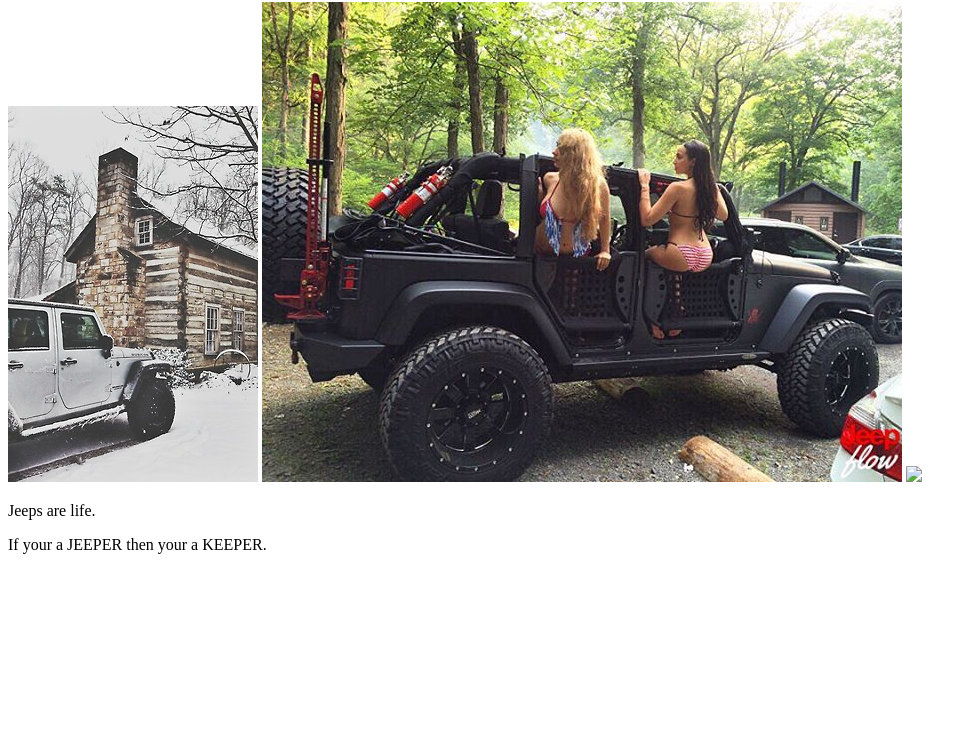
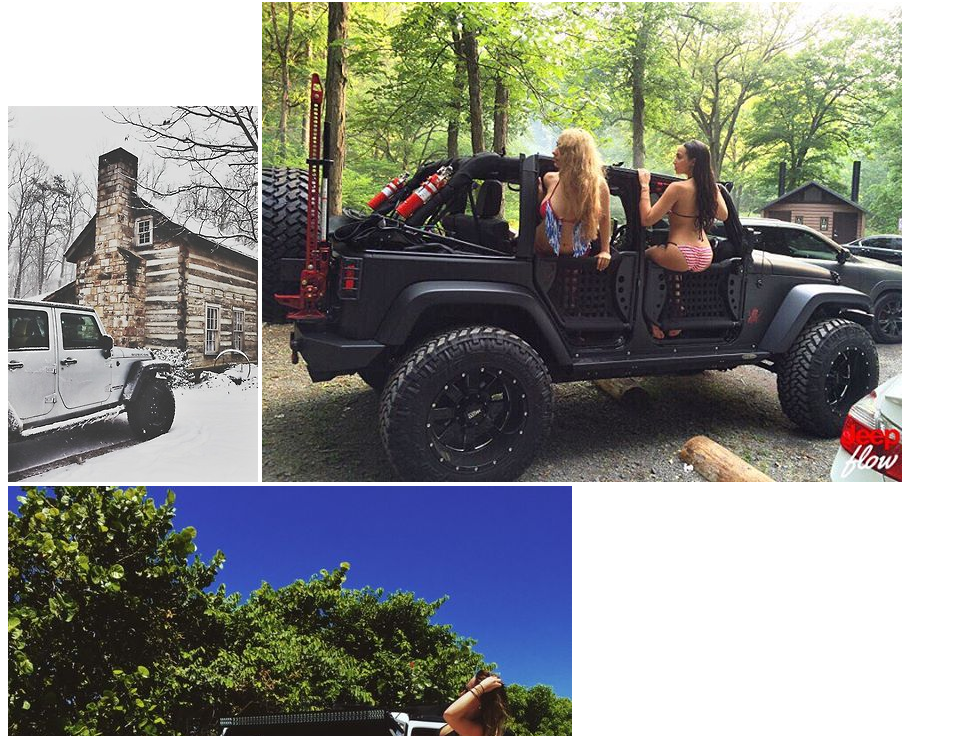
Before and after one commit to WolfOfDenver/Jeeps, a plain HTML site: page index.html in a window 1280 px wide. Shown: the part 64-800 px from the top of the page, without its empty margins (0-977 px from the left). Drawn offline with Linux system fonts and the light colour scheme.

Commit message:
changed image filename

```diff
--- a/index.html
+++ b/index.html
@@ -4,7 +4,7 @@
 <h1>Jeep Life</h1>
 <img src="jeep.jpg">
 <img src="jp.jpg">
-<img src="large.jpg">
+<img src="lit.jpg">
 <p>Jeeps are life.</p>
 <p>If your a JEEPER then your a KEEPER.</p>
 </body>
```
